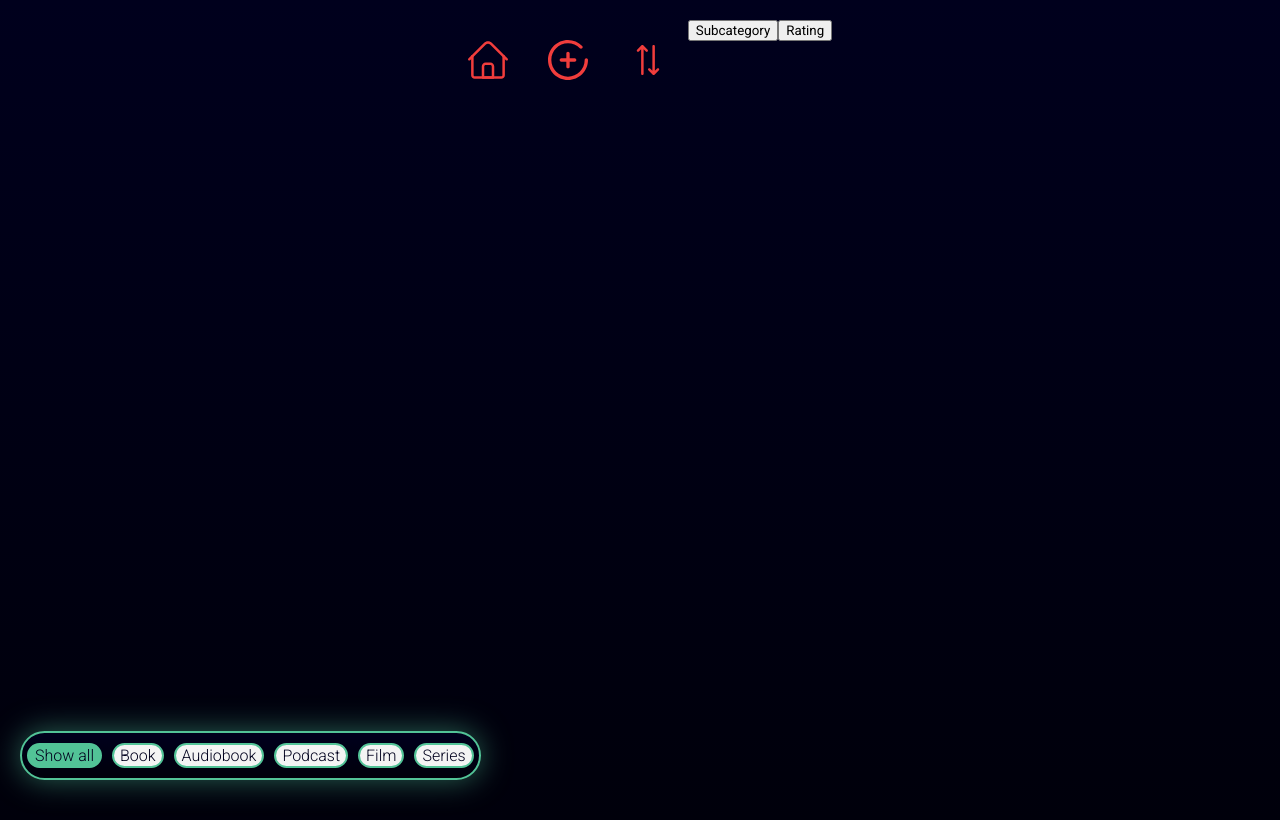
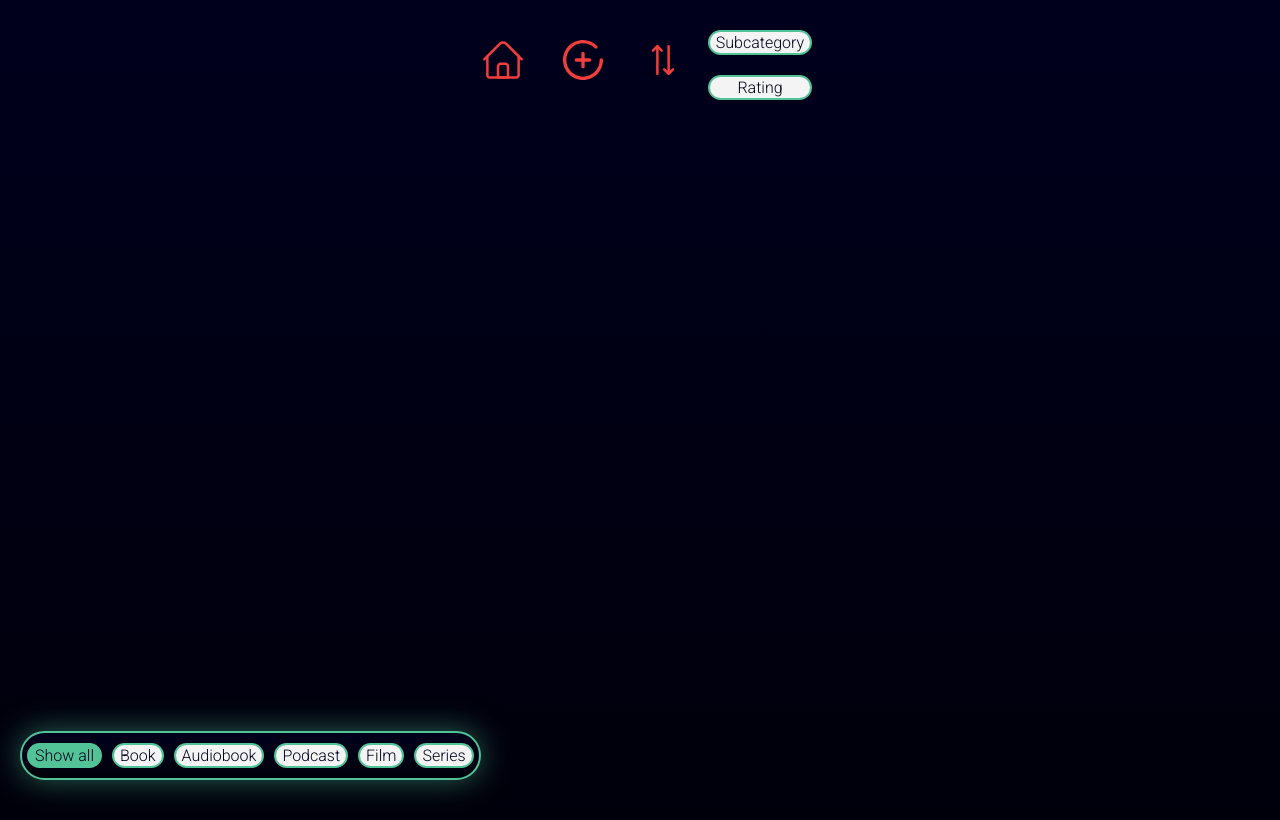
Before and after one commit to maximiliangustmann/capstone-project, a React (Create React App) app: page /reviews in a window 1280 px wide. Both pictures are taken after a click on the icon 720 px from the left and 60 px from the top of the page. Built offline with nearby package versions, Linux system fonts and the light colour scheme.

Commit message:
Button Styling

```diff
--- a/src/components/SortButton.js
+++ b/src/components/SortButton.js
@@ -5,15 +5,15 @@ import { ReactComponent as Sort } from '../img/sort.svg'
 export default function SortButton() {
   const [showMenu, setShowMenu] = useState(false)
   return (
-    <>
+    <SortButtonWrapper>
       <SortIcon onClick={() => setShowMenu(!showMenu)} />
       {showMenu && (
-        <div>
-          <button>Subcategory</button>
-          <button>Rating</button>
-        </div>
+        <ButtonWrapper>
+          <Button>Subcategory</Button>
+          <Button>Rating</Button>
+        </ButtonWrapper>
       )}
-    </>
+    </SortButtonWrapper>
   )
 }
 
@@ -23,3 +23,22 @@ const SortIcon = styled(Sort)`
   width: 40px;
   margin: 20px;
 `
+
+const SortButtonWrapper = styled.div`
+  display: flex;
+`
+
+const ButtonWrapper = styled.div`
+  display: flex;
+  flex-direction: column;
+`
+
+const Button = styled.button`
+  border: 2px solid var(--main-green);
+  background: var(--main-white);
+  border-radius: 20px;
+  margin: 10px 5px;
+  color: var(--main-black);
+  font-weight: 300;
+  font-size: 16px;
+`
```
